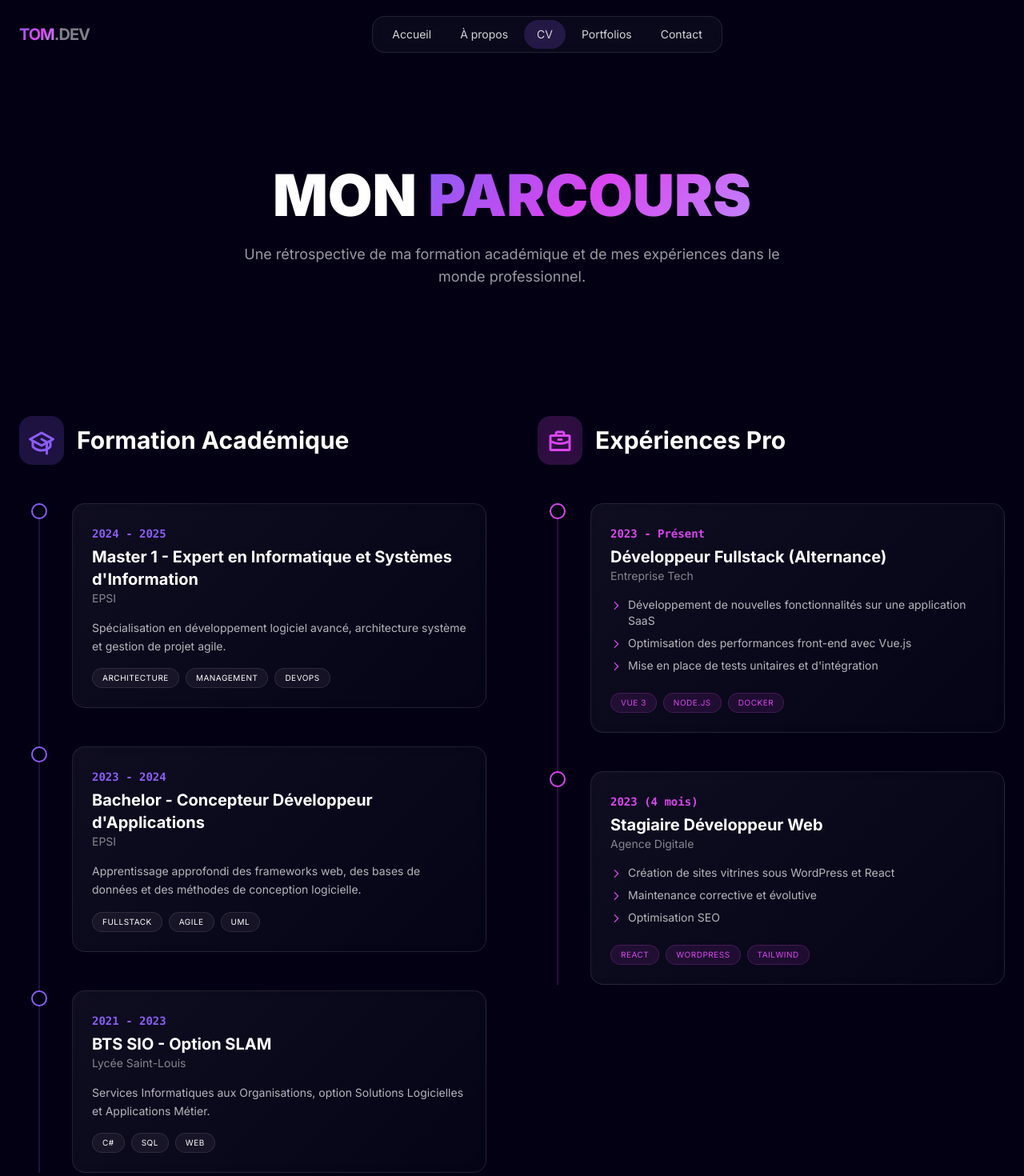
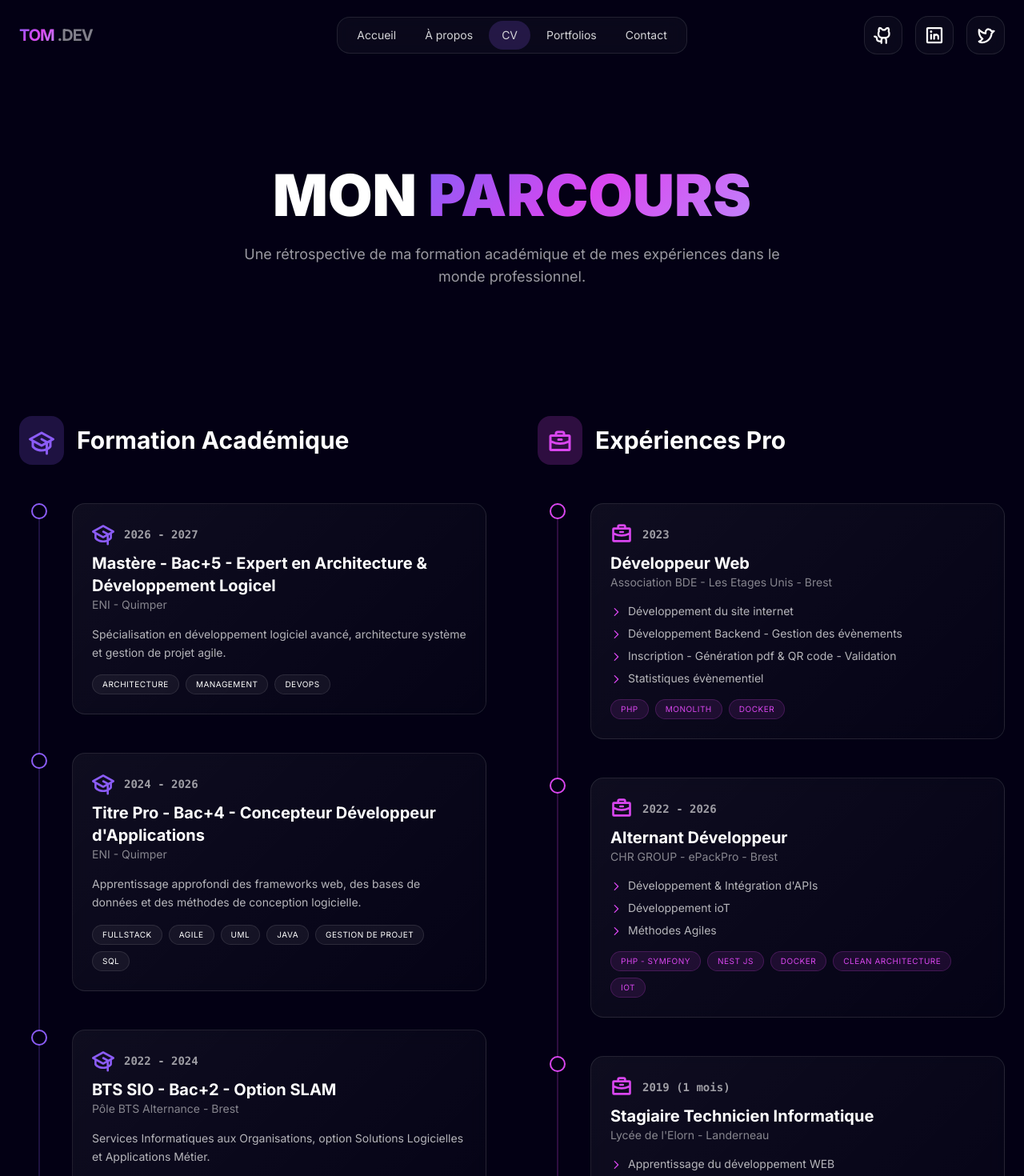
Before and after one commit to Tom4zPortfolio/Portfolio-Front, a Nuxt app: page /cv in a window 1280 px wide. Shown: the top 1470 px of the page at 80% size. Built offline with nearby package versions, Linux system fonts and the light colour scheme.

Commit message:
feat - see todo.md

```diff
--- /dev/null
+++ b/app/components/about/PresentationSection.vue
@@ -0,0 +1,64 @@
+<script setup lang="ts">
+  interface Stat {
+    label: string
+    value: string
+  }
+  interface SoftSkill {
+    name: string
+    description: string
+    icon: string
+  }
+
+  defineProps<{
+    stats: Stat[]
+    softSkills: SoftSkill[]
+  }>()
+</script>
+
+<template>
+  <section class="container mx-auto px-6 mb-32">
+    <div class="grid grid-cols-1 lg:grid-cols-2 gap-12 items-center">
+      <div class="glass-card p-8 rounded-3xl relative overflow-hidden group">
+        <div class="absolute top-0 right-0 p-4 opacity-10 group-hover:opacity-20 transition-opacity">
+          <Icon name="ph:user-circle-gear" size="120" class="text-primary" />
+        </div>
+        <h2 class="text-3xl font-bold mb-6 flex items-center gap-3">
+          <Icon name="ph:identification-card-bold" class="text-primary" />
+          Qui suis-je ?
+        </h2>
+        <div class="space-y-4 text-white/80 leading-relaxed">
+          <p>
+            Passionné par le développement web depuis mon plus jeune âge, je me suis spécialisé dans la création d'interfaces modernes et performantes. Mon parcours académique et mes expériences professionnelles m'ont permis d'acquérir une solide base technique et une vision globale du cycle de vie d'un projet numérique.
+          </p>
+          <p>
+            Actuellement en formation BAC+4, j'allie rigueur technique et créativité pour transformer des idées complexes en solutions digitales élégantes. Je suis constamment en veille technologique pour rester à la pointe des dernières innovations du web.
+          </p>
+        </div>
+
+        <!-- Stats Grid -->
+        <div class="grid grid-cols-3 gap-4 mt-10">
+          <div v-for="stat in stats" :key="stat.label" class="text-center">
+            <div class="text-2xl font-black text-primary">{{ stat.value }}</div>
+            <div class="text-[10px] uppercase tracking-wider text-white/40">{{ stat.label }}</div>
+          </div>
+        </div>
+      </div>
+
+      <div class="grid grid-cols-1 gap-6">
+        <div v-for="skill in softSkills" :key="skill.name" class="glass-card p-6 rounded-2xl flex items-start gap-4 hover:border-primary/50">
+          <div class="p-3 rounded-xl bg-primary/10 text-primary">
+            <Icon :name="skill.icon" size="24" />
+          </div>
+          <div>
+            <h3 class="font-bold text-lg mb-1">{{ skill.name }}</h3>
+            <p class="text-sm text-white/50 leading-relaxed">{{ skill.description }}</p>
+          </div>
+        </div>
+      </div>
+    </div>
+  </section>
+</template>
+
+<style scoped>
+
+</style>
--- /dev/null
+++ b/app/components/cv/TimelineSection.vue
@@ -0,0 +1,92 @@
+<script setup lang="ts">
+type ItemType = 'education' | 'experience'
+
+interface Props {
+  icon: string
+  title: string
+  subtitle: string
+  period: string
+
+  description?: string
+  list?: string[]
+  badges?: string[]
+
+  variant: ItemType
+}
+
+defineProps<Props>()
+</script>
+
+<template>
+  <div class="relative pl-10 group">
+
+    <!-- DOT -->
+    <div
+        class="absolute -left-[11px] top-0 w-5 h-5 rounded-full bg-bg border-2 transition-colors duration-300"
+        :class="variant === 'education' ? 'border-primary group-hover:bg-primary' : 'border-secondary group-hover:bg-secondary'"
+    />
+
+    <div
+        class="glass-card p-6 rounded-2xl transition-all duration-500"
+        :class="variant === 'education'
+        ? 'group-hover:border-primary/50'
+        : 'group-hover:border-secondary/50'"
+    >
+
+      <!-- HEADER -->
+      <div class="flex items-center gap-3 mb-2">
+        <Icon
+            :name="icon"
+            size="28"
+            :class="variant === 'education' ? 'text-primary' : 'text-secondary'"
+        />
+        <span class="text-sm font-mono font-bold text-white/60">
+          {{ period }}
+        </span>
+      </div>
+
+      <h3 class="text-xl font-bold">{{ title }}</h3>
+      <div class="text-white/50 text-sm mb-4">{{ subtitle }}</div>
+
+      <!-- DESCRIPTION -->
+      <p v-if="description" class="text-white/70 text-sm leading-relaxed mb-4">
+        {{ description }}
+      </p>
+
+      <!-- LIST -->
+      <ul v-if="list?.length" class="space-y-2 mb-4">
+        <li
+            v-for="item in list"
+            :key="item"
+            class="text-white/70 text-sm flex items-start gap-2"
+        >
+          <Icon
+              name="ph:caret-right-bold"
+              class="mt-1 flex-shrink-0"
+              :class="variant === 'education' ? 'text-primary' : 'text-secondary'"
+          />
+          {{ item }}
+        </li>
+      </ul>
+
+      <!-- BADGES -->
+      <div v-if="badges?.length" class="flex flex-wrap gap-2">
+        <span
+            v-for="b in badges"
+            :key="b"
+            class="px-3 py-1 rounded-full text-[10px] uppercase tracking-wider border"
+            :class="variant === 'education'
+            ? 'bg-white/5 border-white/10'
+            : 'bg-secondary/10 border-secondary/20 text-secondary'"
+        >
+          {{ b }}
+        </span>
+      </div>
+
+    </div>
+  </div>
+</template>
+
+<style scoped>
+
+</style>
--- a/app/components/home/HeroSection.vue
+++ b/app/components/home/HeroSection.vue
@@ -21,8 +21,8 @@
         </div>
 
         <h1 class="text-6xl md:text-8xl font-black text-white leading-none tracking-tighter relative z-10">
-          DESIGNER <br/>
-          <span class="text-gradient">& DÉVELOPPEUR</span>
+          Thomas <br/>
+          <span class="text-gradient">GOURLAOUEN</span>
         </h1>
       </div>
 
--- a/app/components/home/TechStackSection.vue
+++ b/app/components/home/TechStackSection.vue
@@ -11,43 +11,63 @@ onMounted(() => {
 
 const categories = [
   {
-    name: 'Frontend & Langages',
+    name: 'Langages',
     items: [
       { name: 'HTML5', icon: 'logos:html-5' },
       { name: 'CSS3', icon: 'logos:css-3' },
       { name: 'JavaScript', icon: 'logos:javascript' },
       { name: 'TypeScript', icon: 'logos:typescript-icon' },
-      { name: 'Vue.js', icon: 'logos:vue' },
-      { name: 'Nuxt', icon: 'logos:nuxt-icon' },
-      { name: 'React', icon: 'logos:react' },
       { name: 'PHP', icon: 'logos:php' },
       { name: 'Java', icon: 'logos:java' },
       { name: 'Python', icon: 'logos:python' },
+      { name: 'C', icon: 'logos:c' },
+      { name: 'C#', icon: 'logos:c-sharp' },
+      { name: 'Kotlin', icon: 'logos:kotlin-icon' },
+      { name: 'Dart', icon: 'logos:dart' },
+      { name: 'Arduino', icon: 'logos:arduino' },
     ]
   },
   {
-    name: 'Backend & Data',
+    name: 'FrameWork',
     items: [
-      { name: 'Node.js', icon: 'logos:nodejs-icon' },
       { name: 'Symfony', icon: 'logos:symfony' },
-      { name: 'Laravel', icon: 'logos:laravel' },
+      { name: 'Spring boot', icon: 'logos:spring-icon' },
+      { name: 'Nest JS', icon: 'logos:nestjs' },
+      { name: 'Nuxt', icon: 'logos:nuxt-icon' },
+      { name: 'Vue JS', icon: 'logos:vue' },
+      { name: 'React', icon: 'logos:react' },
+      { name: 'Angular', icon: 'logos:angular-icon' },
+      { name: 'Tailwind', icon: 'logos:tailwindcss-icon' },
+      { name: 'Bootstrap', icon: 'logos:bootstrap' },
+      { name: 'Flutter', icon: 'logos:flutter' },
+
+
+    ]
+  },
+  {
+    name: 'Data - Backend',
+    items: [
       { name: 'PostgreSQL', icon: 'logos:postgresql' },
       { name: 'MySQL', icon: 'logos:mysql' },
       { name: 'MongoDB', icon: 'logos:mongodb-icon' },
+      { name: 'OpenSearch', icon: 'logos:opensearch-icon' },
       { name: 'Redis', icon: 'logos:redis' },
+      { name: 'RabbitMQ', icon: 'logos:rabbitmq-icon' },
     ]
   },
   {
     name: 'Outils & Env',
     items: [
       { name: 'Docker', icon: 'logos:docker-icon' },
-      { name: 'Kubernetes', icon: 'logos:kubernetes' },
+      // { name: 'Kubernetes', icon: 'logos:kubernetes' },
       { name: 'Git', icon: 'logos:git-icon' },
       { name: 'Linux', icon: 'logos:linux-tux' },
       { name: 'Figma', icon: 'logos:figma' },
-      { name: 'Tailwind', icon: 'logos:tailwindcss-icon' },
+      { name: 'Jira', icon: 'logos:atlassian' },
+      { name: 'Notion', icon: 'logos:notion-icon' },
+      { name: 'Jetbrain IDEs', icon: 'logos:jetbrains-icon' },
     ]
-  }
+  },
 ]
 </script>
 
--- a/app/components/layout/AppHeader.vue
+++ b/app/components/layout/AppHeader.vue
@@ -45,34 +45,51 @@ onUnmounted(() => {
       class="fixed top-0 left-0 right-0 z-50 px-6 py-5 transition-all duration-300"
       :class="scrolled ? 'backdrop-blur-xl bg-black/40' : ''"
   >
-    <div class="mx-auto flex max-w-7xl items-center justify-between">
+    <div class="mx-auto flex max-w-7xl items-center justify-between md:grid md:grid-cols-3">
 
       <!-- LOGO -->
-      <div class="flex-shrink-0">
+      <div class="flex items-center">
         <NuxtLink to="/" class="text-xl font-bold tracking-tighter group">
           <span class="text-gradient">TOM</span>
-          <span class="text-white opacity-50 group-hover:opacity-100 transition-opacity">.DEV</span>
+          <span class="text-white/50 group-hover:text-white transition">
+            .DEV
+          </span>
         </NuxtLink>
       </div>
 
-      <!-- NAV (Desktop) -->
-      <div class="hidden md:flex items-center justify-center flex-1 mx-8">
+      <!-- NAV (desktop only, center) -->
+      <div class="hidden md:flex justify-center">
         <nav class="glass-morphism flex items-center gap-1 rounded-full px-2 py-1">
           <NuxtLink
               v-for="link in links"
               :key="link.label"
               :to="link.to"
-              class="rounded-full px-4 py-2 text-sm text-zinc-300 transition-all duration-300 hover:text-white relative group whitespace-nowrap"
+              class="rounded-full px-4 py-2 text-sm text-zinc-300 hover:text-white relative group whitespace-nowrap"
               active-class="bg-primary/20 text-white"
           >
             {{ link.label }}
-            <span class="absolute bottom-1 left-1/2 -translate-x-1/2 w-0 h-px bg-gradient-to-r from-primary to-secondary transition-all duration-300 group-hover:w-1/2"></span>
           </NuxtLink>
         </nav>
       </div>
 
-      <!-- MOBILE MENU -->
-      <div class="md:hidden flex items-center">
+      <!-- ICONS (desktop only, right) -->
+      <div class="hidden md:flex justify-end gap-4">
+        <a
+            v-for="social in [
+            { icon: 'ph:github-logo-bold', href: '#' },
+            { icon: 'ph:linkedin-logo-bold', href: '#' },
+            { icon: 'ph:twitter-logo-bold', href: '#' }
+          ]"
+            :key="social.icon"
+            :href="social.href"
+            class="glass-morphism w-12 h-12 flex items-center justify-center rounded-2xl hover:bg-white/10 transition"
+        >
+          <Icon :name="social.icon" size="24" />
+        </a>
+      </div>
+
+      <!-- MOBILE MENU (RIGHT FIXED) -->
+      <div class="flex md:hidden justify-end">
         <MobileMenu :links="links" />
       </div>
 
--- a/app/components/layout/MobileMenu.vue
+++ b/app/components/layout/MobileMenu.vue
@@ -93,6 +93,18 @@ onUnmounted(() => {
           </NuxtLink>
         </nav>
 
+        <div class="border-t border-white/10 p-6">
+          <div class="flex justify-center gap-4">
+            <a v-for="social in [
+            {icon: 'ph:github-logo-bold', href: '#'},
+            {icon: 'ph:linkedin-logo-bold', href: '#'},
+            {icon: 'ph:twitter-logo-bold', href: '#'}
+          ]" :key="social.icon" :href="social.href" class="glass-morphism w-12 h-12 flex items-center justify-center rounded-2xl hover:bg-white/10 hover:border-white/20 transition-all duration-300 transform hover:-translate-y-1">
+              <Icon :name="social.icon" size="24" />
+            </a>
+          </div>
+        </div>
+
         <!-- FOOTER -->
         <div class="border-t border-white/10 p-6">
           <button class="glass w-full rounded-full py-3">
--- a/app/pages/contact.vue
+++ b/app/pages/contact.vue
@@ -59,18 +59,19 @@ function submit() {
 </script>
 
 <template>
-  <section class="mx-auto max-w-7xl px-6 pt-40">
+  <div class="mx-auto max-w-7xl px-6 pt-32">
 
     <!-- HEADER -->
-    <div class="mb-12">
-      <h1 class="text-5xl font-bold tracking-tight">
-        Contact
+    <section class="container mx-auto px-6 mb-20 py-20 text-center">
+      <h1 class="text-5xl md:text-7xl font-black mb-6">
+        ME <span class="text-gradient">CONTACTER</span>
+
       </h1>
+      <p class="text-white/60 text-lg max-w-2xl mx-auto">
+        Une question, un projet ou une opportunité ? Envoyez-moi un message.
 
-      <p class="mt-4 text-zinc-400 max-w-xl">
-        Une question, un projet ou une opportunité ? Envoyez-moi un message.
       </p>
-    </div>
+    </section>
 
     <div class="grid gap-12 md:grid-cols-2">
 
@@ -226,5 +227,5 @@ function submit() {
       </div>
 
     </div>
-  </section>
+  </div>
 </template>
--- a/app/pages/cv.vue
+++ b/app/pages/cv.vue
@@ -1,4 +1,6 @@
 <script setup lang="ts">
+import TimelineSection from "~/components/cv/TimelineSection.vue";
+
 useHead({
   title: 'CV | Tom.dev',
   meta: [
@@ -8,48 +10,68 @@ useHead({
 
 const education = [
   {
-    title: "Master 1 - Expert en Informatique et Systèmes d'Information",
-    institution: "EPSI",
-    period: "2024 - 2025",
+    title: "Mastère - Bac+5 - Expert en Architecture & Développement Logicel",
+    institution: "ENI - Quimper",
+    period: "2026 - 2027",
     description: "Spécialisation en développement logiciel avancé, architecture système et gestion de projet agile.",
     skills: ["Architecture", "Management", "DevOps"]
   },
   {
-    title: "Bachelor - Concepteur Développeur d'Applications",
-    institution: "EPSI",
-    period: "2023 - 2024",
+    title: "Titre Pro - Bac+4 - Concepteur Développeur d'Applications",
+    institution: "ENI - Quimper",
+    period: "2024 - 2026",
     description: "Apprentissage approfondi des frameworks web, des bases de données et des méthodes de conception logicielle.",
-    skills: ["Fullstack", "Agile", "UML"]
+    skills: ["Fullstack", "Agile", "UML", "JAVA", "Gestion de Projet", "SQL"]
   },
   {
-    title: "BTS SIO - Option SLAM",
-    institution: "Lycée Saint-Louis",
-    period: "2021 - 2023",
+    title: "BTS SIO - Bac+2 - Option SLAM",
+    institution: "Pôle BTS Alternance - Brest",
+    period: "2022 - 2024",
     description: "Services Informatiques aux Organisations, option Solutions Logicielles et Applications Métier.",
-    skills: ["C#", "SQL", "Web"]
+    skills: ["C#", "SQL", "Web", "PHP", "JAVA", "PYTHON", "CyberSécurité"]
+  },
+  {
+    title: "BAC PRO SN - Option RISC",
+    institution: "Lycée La croix rouge - Brest",
+    period: "2016 - 2019",
+    description: "Système Numérique, option Réseaux Informatique & Système Communiquant",
+    skills: ["Linux", "Windows Server", "Protocole WEB", "Hardware", "VM"]
   }
 ]
 
 const experience = [
   {
-    role: "Développeur Fullstack (Alternance)",
-    company: "Entreprise Tech",
-    period: "2023 - Présent",
+    role: "Développeur Web",
+    company: "Association BDE - Les Etages Unis - Brest",
+    period: "2023",
     tasks: [
-      "Développement de nouvelles fonctionnalités sur une application SaaS",
-      "Optimisation des performances front-end avec Vue.js",
-      "Mise en place de tests unitaires et d'intégration"
+      "Développement du site internet",
+      "Développement Backend - Gestion des évènements",
+      "Inscription - Génération pdf & QR code - Validation",
+      "Statistiques évènementiel"
     ],
-    tech: ["Vue 3", "Node.js", "Docker"]
+    tech: ["PHP", "Monolith", "Docker"]
   },
   {
-    role: "Stagiaire Développeur Web",
-    company: "Agence Digitale",
-    period: "2023 (4 mois)",
+    role: "Alternant Développeur",
+    company: "CHR GROUP - ePackPro - Brest",
+    period: "2022 - 2026",
     tasks: [
-      "Création de sites vitrines sous WordPress et React",
-      "Maintenance corrective et évolutive",
-      "Optimisation SEO"
+      "Développement & Intégration d'APIs",
+      "Développement ioT",
+      "Méthodes Agiles",
+    ],
+    tech: ["PHP - Symfony", "Nest JS", "Docker", "Clean Architecture", "ioT"]
+  },
+  {
+    role: "Stagiaire Technicien Informatique",
+    company: "Lycée de l'Elorn - Landerneau",
+    period: "2019 (1 mois)",
+    tasks: [
+      "Apprentissage du développement WEB",
+      "Maintenance informatique corrective et évolutive",
+      "Gestion du parc informatique",
+      "Assistance informatique"
     ],
     tech: ["React", "WordPress", "Tailwind"]
   }
@@ -79,22 +101,17 @@ const experience = [
         </h2>
 
         <div class="relative border-l-2 border-primary/20 ml-6 space-y-12">
-          <div v-for="(item, index) in education" :key="index" class="relative pl-10 group">
-            <!-- Dot -->
-            <div class="absolute -left-[11px] top-0 w-5 h-5 rounded-full bg-bg border-2 border-primary group-hover:bg-primary transition-colors duration-300"></div>
-
-            <div class="glass-card p-6 rounded-2xl group-hover:border-primary/50 transition-all duration-500">
-              <span class="text-primary font-mono text-sm font-bold">{{ item.period }}</span>
-              <h3 class="text-xl font-bold mt-1">{{ item.title }}</h3>
-              <div class="text-white/50 text-sm mb-4">{{ item.institution }}</div>
-              <p class="text-white/70 text-sm leading-relaxed mb-4">{{ item.description }}</p>
-              <div class="flex flex-wrap gap-2">
-                <span v-for="skill in item.skills" :key="skill" class="px-3 py-1 rounded-full bg-white/5 border border-white/10 text-[10px] uppercase tracking-wider">
-                  {{ skill }}
-                </span>
-              </div>
-            </div>
-          </div>
+          <TimelineSection
+              v-for="(item, index) in education"
+              :key="index"
+              variant="education"
+              icon="ph:graduation-cap-bold"
+              :title="item.title"
+              :subtitle="item.institution"
+              :period="item.period"
+              :description="item.description"
+              :badges="item.skills"
+          />
         </div>
       </div>
 
@@ -108,29 +125,17 @@ const experience = [
         </h2>
 
         <div class="relative border-l-2 border-secondary/20 ml-6 space-y-12">
-          <div v-for="(item, index) in experience" :key="index" class="relative pl-10 group">
-            <!-- Dot -->
-            <div class="absolute -left-[11px] top-0 w-5 h-5 rounded-full bg-bg border-2 border-secondary group-hover:bg-secondary transition-colors duration-300"></div>
-
-            <div class="glass-card p-6 rounded-2xl group-hover:border-secondary/50 transition-all duration-500">
-              <span class="text-secondary font-mono text-sm font-bold">{{ item.period }}</span>
-              <h3 class="text-xl font-bold mt-1">{{ item.role }}</h3>
-              <div class="text-white/50 text-sm mb-4">{{ item.company }}</div>
-
-              <ul class="space-y-2 mb-6">
-                <li v-for="task in item.tasks" :key="task" class="text-white/70 text-sm flex items-start gap-2">
-                  <Icon name="ph:caret-right-bold" class="text-secondary mt-1 flex-shrink-0" />
-                  {{ task }}
-                </li>
-              </ul>
-
-              <div class="flex flex-wrap gap-2">
-                <span v-for="tech in item.tech" :key="tech" class="px-3 py-1 rounded-full bg-secondary/10 border border-secondary/20 text-secondary text-[10px] uppercase tracking-wider">
-                  {{ tech }}
-                </span>
-              </div>
-            </div>
-          </div>
+          <TimelineSection
+              v-for="(item, index) in experience"
+              :key="index"
+              variant="experience"
+              icon="ph:briefcase-bold"
+              :title="item.role"
+              :subtitle="item.company"
+              :period="item.period"
+              :list="item.tasks"
+              :badges="item.tech"
+          />
         </div>
       </div>
 
--- a/app/pages/portfolio.vue
+++ b/app/pages/portfolio.vue
@@ -47,6 +47,9 @@ const portfolios = [
 
 <template>
 
+  <div class="min-h-screen flex flex-col justify-center overflow-hidden relative">
+
+    <div class="pt-32 pb-20">
       <section class="container mx-auto px-6 mb-20 py-20 text-center">
         <h1 class="text-5xl md:text-7xl font-black mb-6">
           MES <span class="text-gradient">PORTFOLIOS</span>
@@ -55,8 +58,7 @@ const portfolios = [
           Explorez mes différentes réalisations classées par thématique et niveau d'études.
         </p>
       </section>
-
-  <div class="min-h-screen flex flex-col justify-center overflow-hidden relative">
+    </div>
 
     <!-- Cartes Centrales -->
     <section class="container mx-auto px-6 relative z-10">
```
Also changed, not shown: app/components/hero.vue (added, +11 -0 lines), app/pages/about.vue (+5 -43 lines), 2 other files (tests, documents, lock files or other folders). Lines whose indentation alone changed are shown as unchanged.
